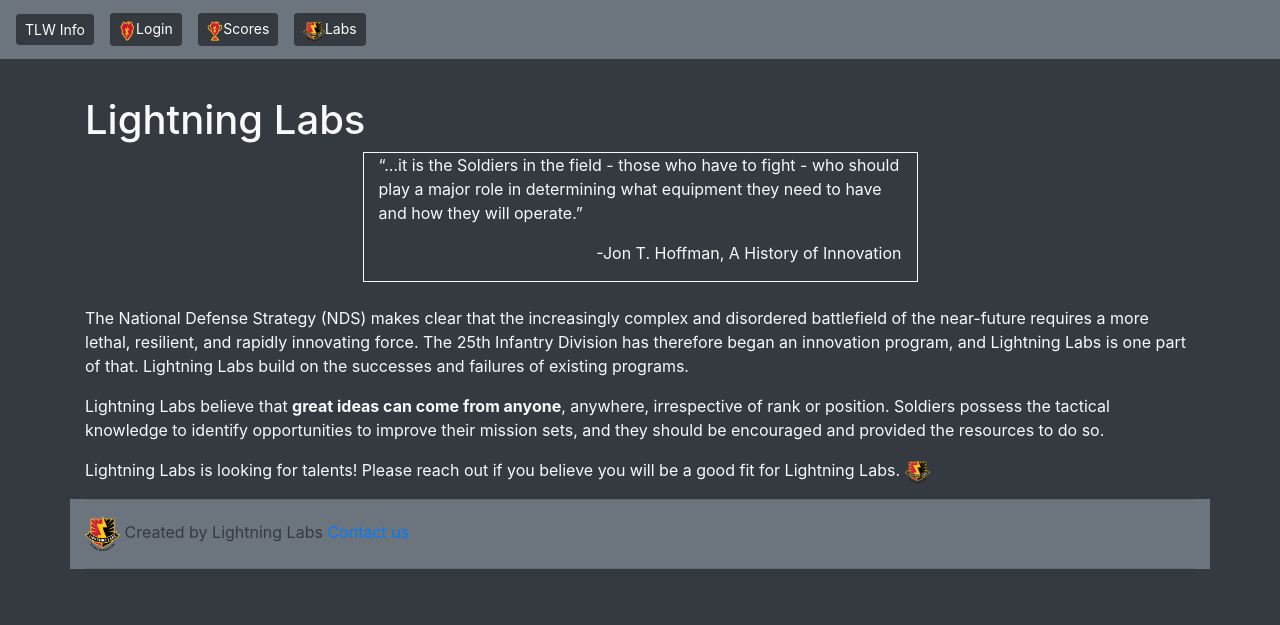
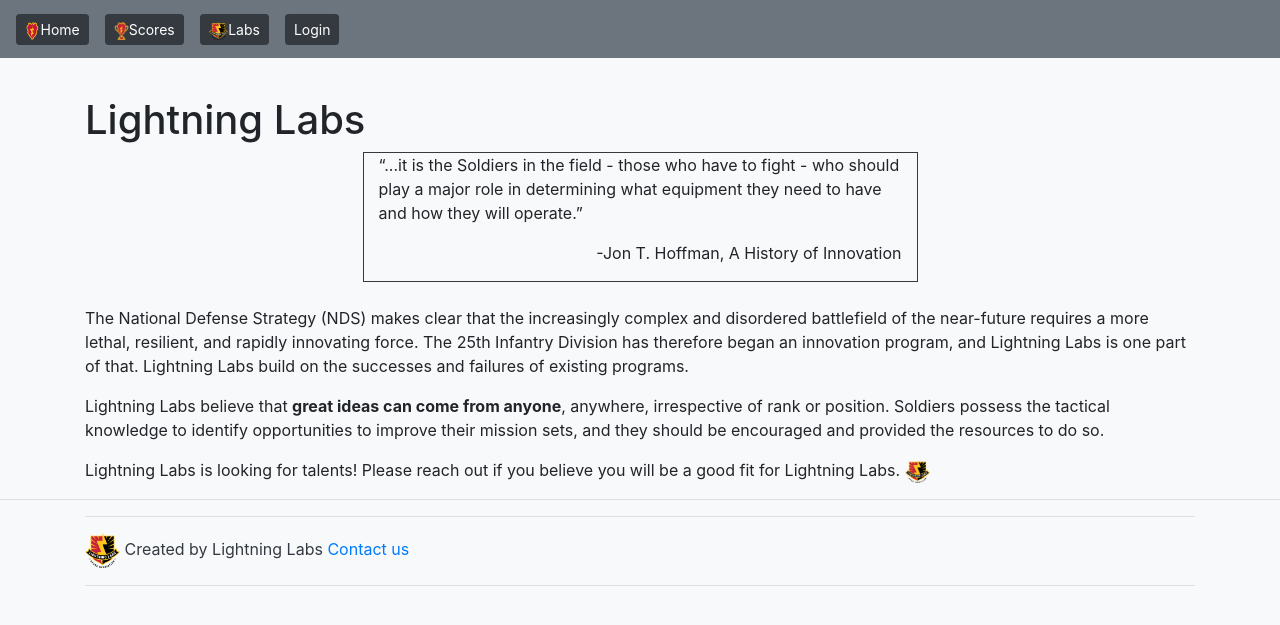
Before and after one commit to nimoooos/Guadalcanal-Cup-Scoring, a Flask app: page /labs in a window 1280 px wide. Shown: the top 625 px of the page. Run offline with Flask 3, Linux system fonts and the light colour scheme; parts of the project's set-up code (start-up, migrations or seed data) failed here and were passed over.

Commit message:
Conversion to light mode
The app will primarily be used during daytime

```diff
--- a/templates/base.html
+++ b/templates/base.html
@@ -12,19 +12,19 @@
     <title>{% block title %}Title{% endblock %}</title>
     {% endblock %}
 </head>
-<body class="bg-dark text-light">
+<body class="bg-light text-black">
     <nav class="navbar navbar-expand-md bg-secondary fixed-top">
         <a class="navbar-brand text-dark" href="{{url_for('info')}}">
-            <button class="btn btn-dark btn-sm">TLW Info</button>
+            <button class="btn btn-dark btn-sm"><img src="static/25ID_Logo.png" height="18">Home</button>
+        </a>
+        <a class="navbar-brand text-dark" href="{{url_for('scores')}}">
+            <button class="btn btn-dark btn-sm"><img src="static/Guadalcanal_Cup.png" height="18">Scores</button>
+        </a>
+        <a class="navbar-brand text-dark" href="{{url_for('labs')}}">
+            <button class="btn btn-dark btn-sm"><img src="static/LL_Logo.png" height="18">Labs</button>
         </a>
         <a class="navbar-brand text-dark" href="{{url_for('login')}}">
-            <button class="btn btn-dark btn-sm"><img src="static/25ID_Logo.png" height="20">Login</button>
-        </a>
-        <a class="navbar-brand text-dark" href="{{url_for('scores')}}">
-            <button class="btn btn-dark btn-sm"><img src="static/Guadalcanal_Cup.png" height="20">Scores</button>
-        </a>
-        <a class="navbar-brand text-dark" href="{{url_for('labs')}}">
-            <button class="btn btn-dark btn-sm"><img src="static/LL_Logo.png" height="20">Labs</button>
+            <button class="btn btn-dark btn-sm">Login</button>
         </a>
     </nav>
     <br>
@@ -45,7 +45,8 @@
     </div>
     {% block content %}
     {% endblock %}
-    <div class="container-md bg-secondary text-dark">
+    <hr>
+    <div class="container-md bg-light text-dark">
         <hr>
         <img src="static/LL_Logo.png" width="35" height="35" alt="Lightning Labs">
         <label>Created by Lightning Labs</label>
--- a/templates/labs.html
+++ b/templates/labs.html
@@ -6,7 +6,7 @@
 {% block content %}
     <div class="container-md">
         <h1>Lightning Labs</h1>
-        <div class="container-sm border border-light w-50">
+        <div class="container-sm border border-dark w-50">
             <p><q>...it is the Soldiers in the field - those who have to fight - who should play a major role in determining what equipment they need to have and how they will operate.</q></p>
             <p class="text-right">-Jon T. Hoffman, A History of Innovation</p>
         </div>
--- a/templates/scores.html
+++ b/templates/scores.html
@@ -25,7 +25,7 @@
             <h2>Scoreboard</h2>
             {% if show_scoreboard %}
             <div class="container-md row flex-nowrap overflow-auto">
-                <table class="table table-sm table-responsive-sm table-dark table-bordered text-center">
+                <table class="table table-sm table-responsive-sm table-dark table-bordered bg-light text-center">
                     {% for row in scoreboard %}
                         {% if row==scoreboard[0] %}
                         <tr class="table-secondary text-dark">
@@ -55,7 +55,7 @@
                             </td>
 
                             {% else %}
-                            <td class="align-middle">{{ item }}</td>
+                            <td class="align-middle text-dark">{{ item }}</td>
                             {% endif %}
 
                             {% endfor %}
```
